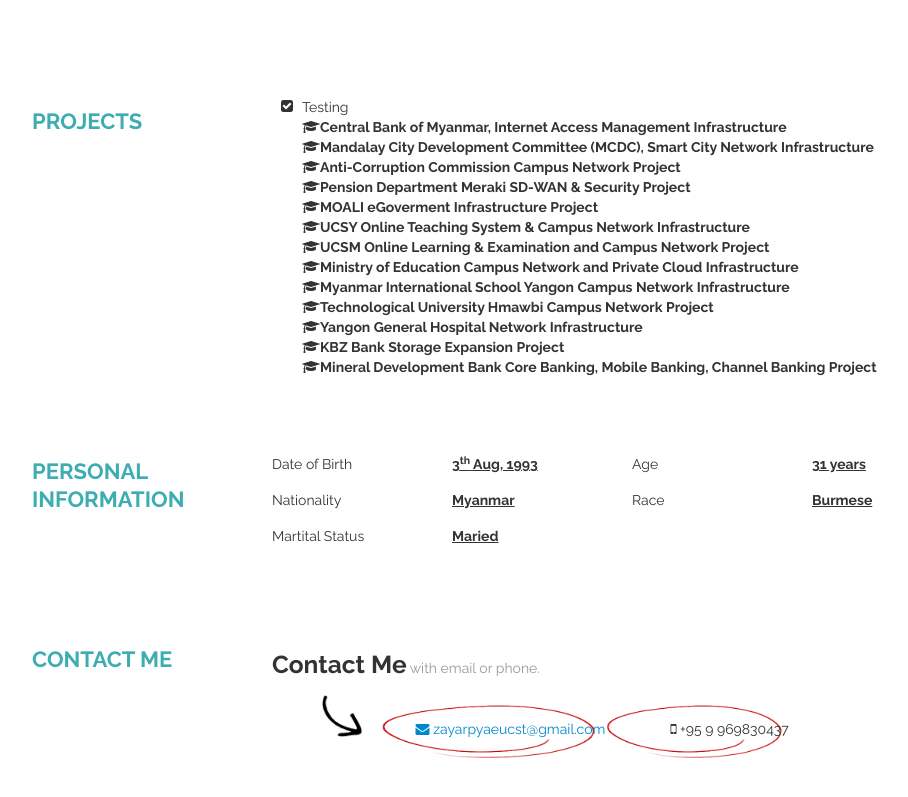
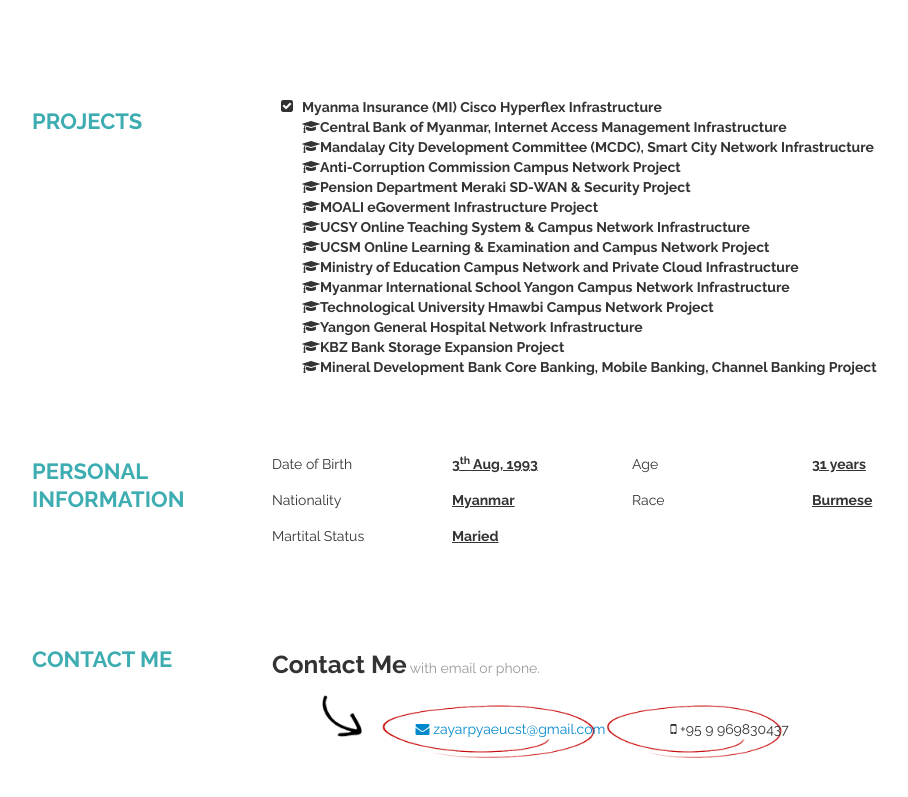
Before and after one commit to LeonZayar/LeonZayar.github.io, a plain HTML site: page index.html in a window 1280 px wide. Shown: the part 1858-2655 px from the top of the page, without its empty margins (118-1026 px from the left). Drawn offline with Linux system fonts and the light colour scheme; files whose address does not match are found by name.

Commit message:
some of contents are updated

```diff
--- a/index.html
+++ b/index.html
@@ -272,7 +272,7 @@
                     <div class="rightcontent-wrapper">
                         <ul class="fa-ul">
                             <li>
-                                <i class="fa-li fa fa-check-square"></i>Testing
+                                <strong></strong><i class="fa-li fa fa-check-square"><strong></i>Myanma Insurance (MI) Cisco Hyperflex Infrastructure</li></strong>
                             </li>
                             <li>
                                 <div class="company-name"><strong><i class="fa fa-graduation-cap"></i>Central Bank of Myanmar, Internet Access Management Infrastructure </strong></div>
```
